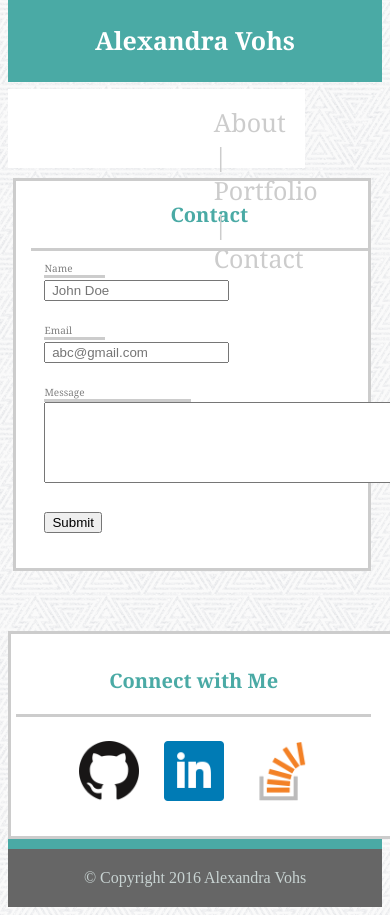
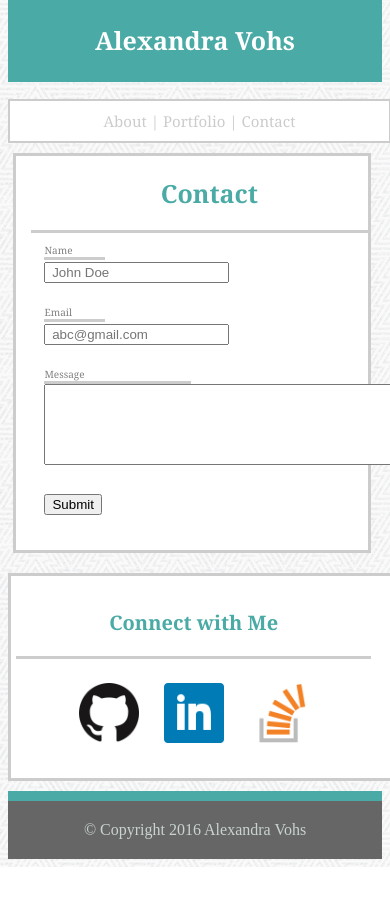
Before and after one commit to avohs24/Responsive-Portfolio, a plain HTML site: page contact.html in a window 390 px wide. Shown: the top 915 px of the page. After the commit the page ends 867 px from the top, so only its background shows below. Drawn offline with Linux system fonts and the light colour scheme.

Commit message:
final changes

```diff
--- a/assets/css/styling.css
+++ b/assets/css/styling.css
@@ -203,15 +203,23 @@ img {
 	}
 
 
-	#index-links span {
-		position: static;
+	#index-links {
+
+		font-size: 20px;
+		text-align: center;
+		width: 96%;
+		padding: 10px;
+		height: 50px;
+		border: solid 2px #cccccc;
+		margin-top: 10px;
+		padding-left: 30%;
 
 	}
 
 	#about-me {
+		font-size: 26px;
+		text-align: center;
 		margin-left: 10px;
-		font-size: 26px;
-		text-align: left;
 	}
 
 	footer {
@@ -221,7 +229,7 @@ img {
 	}
 
 	#container {
-		width: 50%;
+		width: 60%;
 		float: left;
 		padding-left: 0px;
 		margin-left: 0px;
@@ -251,7 +259,7 @@ img {
 	}
 
 	#container2 {
-		width: 50%;
+		width: 60%;
 		float: left;
 		margin-left: 5px;
 		padding-left: 15px;
@@ -313,8 +321,14 @@ img {
 	}
 
 
-	#index-links span {
-		position: static;
+	#index-links {
+		font-size: 17px;
+		text-align: center;
+		width: 97%;
+		padding: 10px;
+		height: 20px;
+		border: solid 2px #cccccc;
+
 
 	}
 
@@ -336,15 +350,17 @@ img {
 		padding-left: 0px;
 		margin-left: 0px;
 		padding-bottom: 5px;
+		margin-bottom: 5px;
 
 	}
 
 	#connect-with {
-		width: 95%;
+		width: 96%;
 		float: left;
 		padding-left: 5px;
 		margin-left: 0px;
 		text-align: center;
+		margin-bottom: 10px;
 	}
 
 	.image {
@@ -357,7 +373,8 @@ img {
 		float: left;
 		margin-left: 5px;
 		padding-left: 15px;
-		padding-bottom: 15px;
+		padding-bottom: 5px;
+		margin-bottom: 10px;
 	}
 
 	#contact-heading {
@@ -392,8 +409,8 @@ img {
 		padding-right: 0px;
 		padding-bottom: 10px;
 		padding-top: 10px;
+		border-bottom: solid #cccccc;
 	}
-
 
 
 }
@@ -415,13 +432,20 @@ img {
 	}
 
 
-	#index-links span {
-		position: static;
+	#index-links {
+		font-size: 15px;
+		text-align: center;
+		width: 96%;
+		padding: 10px;
+		height: 20px;
+		border: solid 2px #cccccc;
 
 	}
 
 	#about-me {
-		margin-left: 10px;
+		text-align: center;
+		font-size: 25px;
+		padding-top: 0px;
 	}
 
 	footer {
@@ -431,11 +455,12 @@ img {
 	}
 
 	#container {
-		width: 97%;
+		width: 95%;
 		float: left;
 		padding-left: 0px;
 		margin-left: 0px;
 		padding-bottom: 5px;
+		margin-bottom: 5px;
 
 	}
 
@@ -445,6 +470,7 @@ img {
 		padding-left: 5px;
 		margin-left: 0px;
 		text-align: center;
+		margin-bottom: 10px;
 	}
 
 	#container2 {
@@ -456,7 +482,7 @@ img {
 	}
 
 	#contact-heading {
-		font-size: 20px;
+		font-size: 25px;
 		padding-left: 20px;
 	}
 
@@ -485,6 +511,7 @@ img {
 		padding-right: 0px;
 		padding-bottom: 10px;
 		padding-top: 10px;
+		border-bottom: solid #cccccc;
 	}
 
 
--- a/contact.html
+++ b/contact.html
@@ -16,13 +16,20 @@
 
 	</header>
 
-	<div id="index-links">
 
-		<span><a href="#">About  |</a></span>
-		<span><a href="#">Portfolio  |</a></span>
-		<span><a href="#">Contact</a></span>
+				<span></span>
+				<span></span>
+				<span></span>
 
-	</div>
+
+		<div id="index-links">
+
+				<a href="index.html">About   |</a>
+				<a href="portfolio.html">Portfolio   |</a>
+				<a href="contact.html">Contact</a>
+
+				</div>
+
 
 
 </head>
@@ -66,9 +73,20 @@
 <div id="connect-with">
 
 	<h1 id="index-connect">Connect with Me</h1>
-		<img src="assets/images/github.png" height="60px;" width="60px;">
-		<img src="assets/images/linkedin.png" height="60px;" width="60px;">
-		<img src="assets/images/stackoverflow.png" height="60px;" width="60px;">
+		<div class="icons">
+
+						<a href="https://github.com/avohs24?tab=repositories">
+							<img src="assets/images/github.png" height="60px;" width="60px;">
+						</a>
+
+						<a href="https://www.linkedin.com/in/alex-vohs-6988108b">
+							<img src="assets/images/linkedin.png" height="60px;" width="60px;">
+						</a>
+
+						<a href="http://stackoverflow.com/users/7454694/alex-vohs">
+							<img src="assets/images/stackoverflow.png" height="60px;" width="60px;">
+						</a>
+			</div>
 
 </div>
 
```
Also changed, not shown: index.html (+17 -6 lines), portfolio.html (+17 -6 lines).
